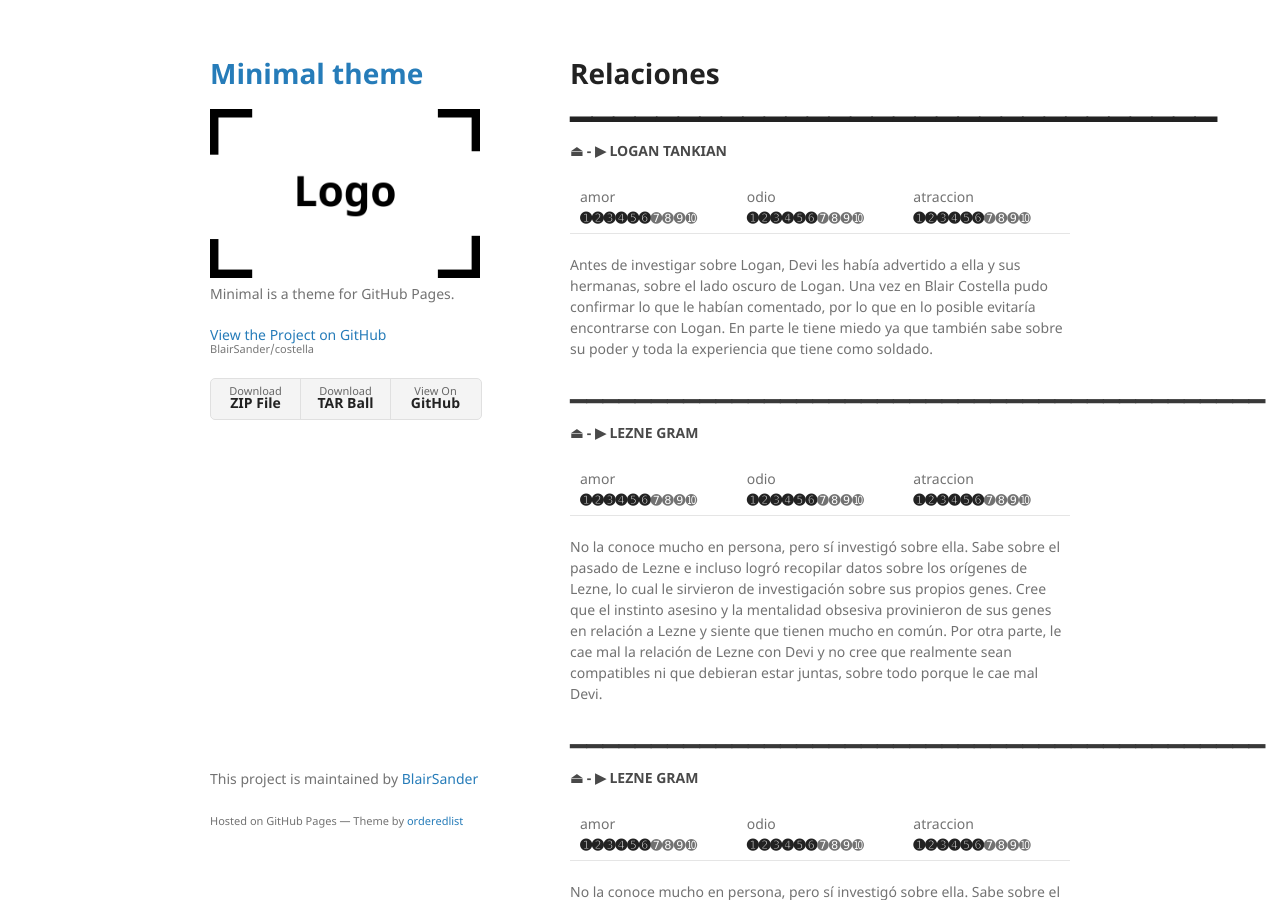
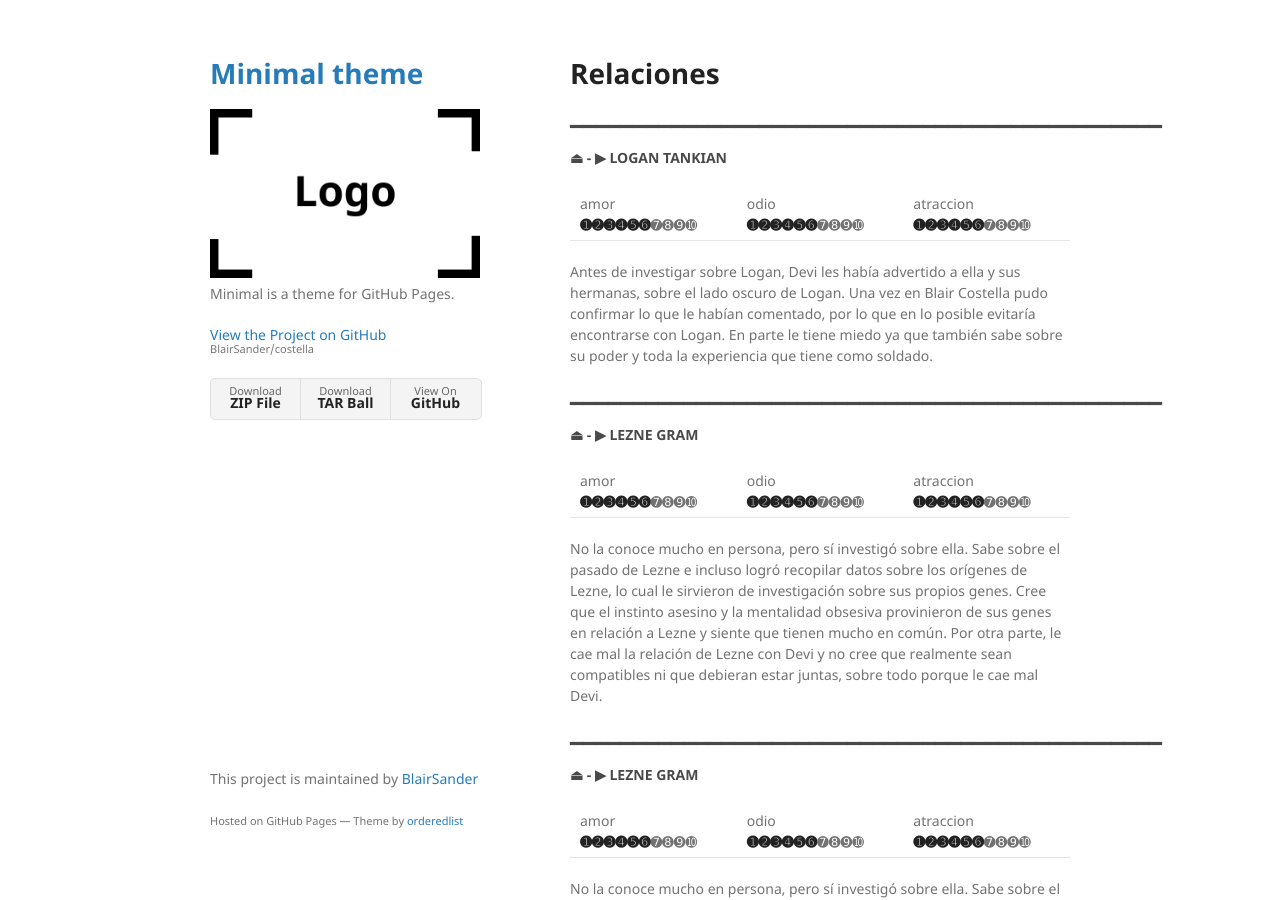
Before and after one commit to BlairSander/costella, a Jekyll site: the page built from relaciones.md, in a window 1280 px wide and 900 px high. Built offline with Jekyll 4.4.1, drawn with Linux system fonts in a browser that asks for light colours; our own code applies the rules of GitHub Pages for plain Markdown files; part of the change alters nothing that is shown.

```diff
--- a/relaciones.md
+++ b/relaciones.md
@@ -1,20 +1,14 @@
 ---
 layout: default
 ---
-# Relaciones <br>▁▁▁▁▁▁▁▁▁▁▁▁▁▁▁▁▁▁▁▁▁▁▁▁▁▁▁▁▁▁
+# Relaciones <br>
+### ▁▁▁▁▁▁▁▁▁▁▁▁▁▁▁▁▁▁▁▁▁▁▁▁▁▁▁▁▁▁▁▁▁▁▁▁▁▁▁▁▁▁▁▁▁▁▁
 #### ⏏ - ▶ LOGAN TANKIAN
 
 | amor <br> **➊➋➌➍➎➏**➐➑➒➓ | odio<br>**➊➋➌➍➎➏**➐➑➒➓ | atraccion <br> **➊➋➌➍➎➏**➐➑➒➓  |
 
 Antes de investigar sobre Logan, Devi les había advertido a ella y sus hermanas, sobre el lado oscuro de Logan. Una vez en Blair Costella pudo confirmar lo que le habían comentado, por lo que en lo posible evitaría encontrarse con Logan. En parte le tiene miedo ya que también sabe sobre su poder y toda la experiencia que tiene como soldado.
-## ▁▁▁▁▁▁▁▁▁▁▁▁▁▁▁▁▁▁▁▁▁▁▁▁▁▁▁▁▁▁▁▁▁▁▁▁▁▁▁▁▁▁▁
-
-#### ⏏ - ▶ LEZNE GRAM
-
-| amor <br> **➊➋➌➍➎➏**➐➑➒➓ | odio<br>**➊➋➌➍➎➏**➐➑➒➓ | atraccion <br> **➊➋➌➍➎➏**➐➑➒➓  |
-
-No la conoce mucho en persona, pero sí investigó sobre ella. Sabe sobre el pasado de Lezne e incluso logró recopilar datos sobre los orígenes de Lezne, lo cual le sirvieron de investigación sobre sus propios genes. Cree que el instinto asesino y la mentalidad obsesiva provinieron de sus genes en relación a Lezne y siente que tienen mucho en común. Por otra parte, le cae mal la relación de Lezne con Devi y no cree que realmente sean compatibles ni que debieran estar juntas, sobre todo porque le cae mal Devi.
-## ▁▁▁▁▁▁▁▁▁▁▁▁▁▁▁▁▁▁▁▁▁▁▁▁▁▁▁▁▁▁▁▁▁▁▁▁▁▁▁▁▁▁▁
+### ▁▁▁▁▁▁▁▁▁▁▁▁▁▁▁▁▁▁▁▁▁▁▁▁▁▁▁▁▁▁▁▁▁▁▁▁▁▁▁▁▁▁▁▁▁▁▁
 
 #### ⏏ - ▶ LEZNE GRAM
 
@@ -29,3 +23,10 @@ No la conoce mucho en persona, pero sí investigó sobre ella. Sabe sobre el pas
 
 No la conoce mucho en persona, pero sí investigó sobre ella. Sabe sobre el pasado de Lezne e incluso logró recopilar datos sobre los orígenes de Lezne, lo cual le sirvieron de investigación sobre sus propios genes. Cree que el instinto asesino y la mentalidad obsesiva provinieron de sus genes en relación a Lezne y siente que tienen mucho en común. Por otra parte, le cae mal la relación de Lezne con Devi y no cree que realmente sean compatibles ni que debieran estar juntas, sobre todo porque le cae mal Devi.
 ### ▁▁▁▁▁▁▁▁▁▁▁▁▁▁▁▁▁▁▁▁▁▁▁▁▁▁▁▁▁▁▁▁▁▁▁▁▁▁▁▁▁▁▁▁▁▁▁
+
+#### ⏏ - ▶ LEZNE GRAM
+
+| amor <br> **➊➋➌➍➎➏**➐➑➒➓ | odio<br>**➊➋➌➍➎➏**➐➑➒➓ | atraccion <br> **➊➋➌➍➎➏**➐➑➒➓  |
+
+No la conoce mucho en persona, pero sí investigó sobre ella. Sabe sobre el pasado de Lezne e incluso logró recopilar datos sobre los orígenes de Lezne, lo cual le sirvieron de investigación sobre sus propios genes. Cree que el instinto asesino y la mentalidad obsesiva provinieron de sus genes en relación a Lezne y siente que tienen mucho en común. Por otra parte, le cae mal la relación de Lezne con Devi y no cree que realmente sean compatibles ni que debieran estar juntas, sobre todo porque le cae mal Devi.
+### ▁▁▁▁▁▁▁▁▁▁▁▁▁▁▁▁▁▁▁▁▁▁▁▁▁▁▁▁▁▁▁▁▁▁▁▁▁▁▁▁▁▁▁▁▁▁▁
```
